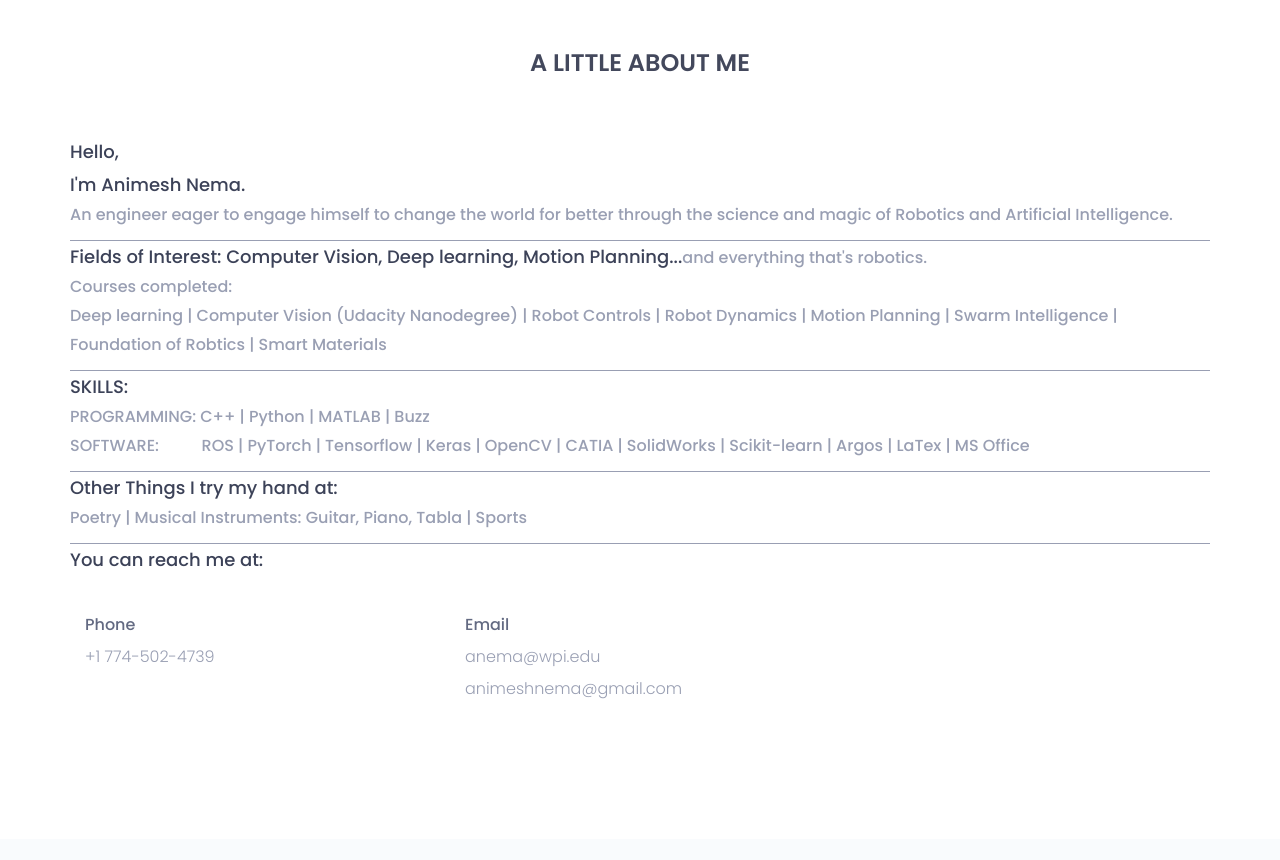
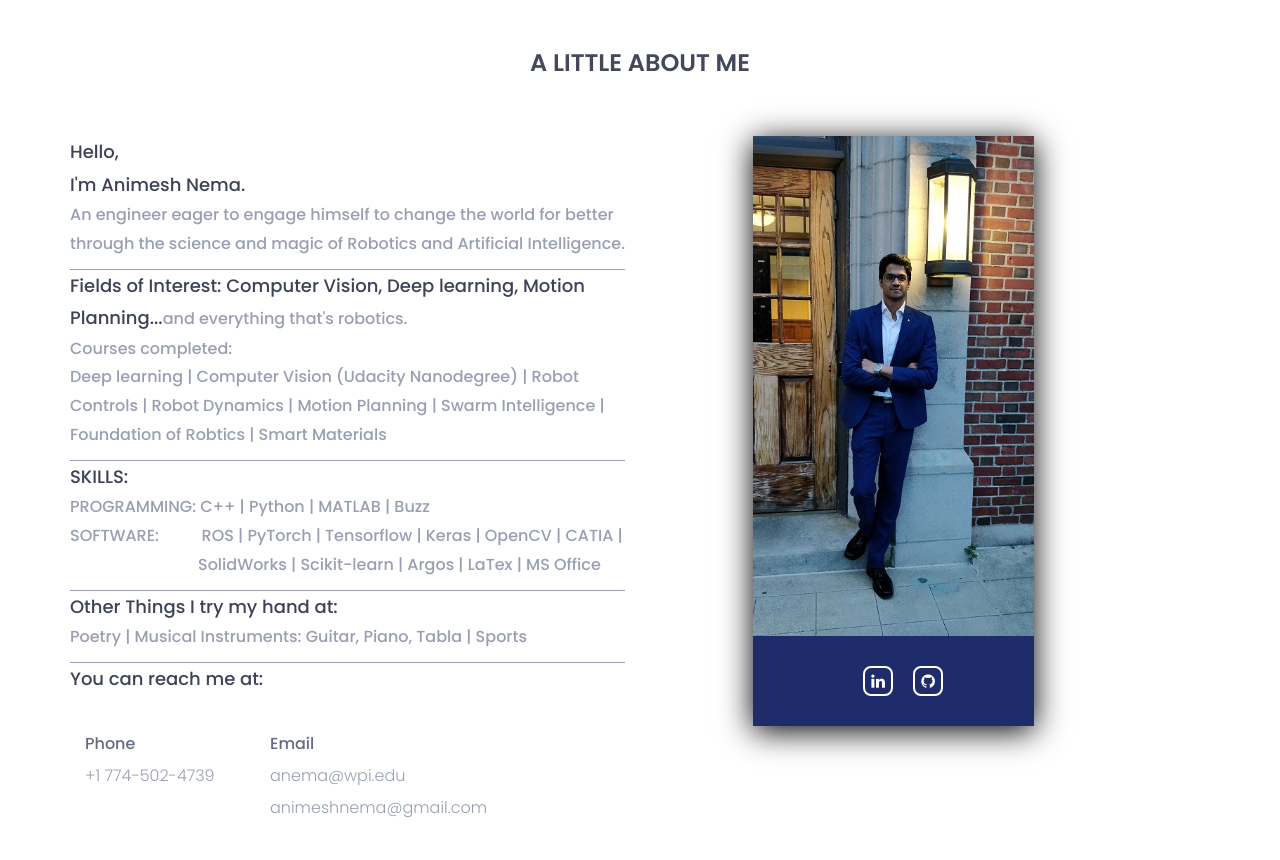
Before and after one commit to AnimeshNema/AnimeshNema.github.io, a plain HTML site: page index.html in a window 1280 px wide. Shown: the part 800-1660 px from the top of the page. Drawn offline with nearby package versions, Linux system fonts and the light colour scheme.

Commit message:
new website

```diff
--- a/assets/css/style.css
+++ b/assets/css/style.css
@@ -359,7 +359,7 @@ nav.navbar.bootsnav .navbar-toggle i{color: #d92cf9;}
 
 .education {
     background:  #f9fbfd;
-    padding-top:  50px;
+    padding-top:  2s0px;
 }
 .education-horizontal-timeline {
     padding: 50px 0;
--- a/index.html
+++ b/index.html
@@ -105,7 +105,7 @@
 					<div class="col-md-12 text-center">
 						<div class="header-text">
 							<!-- <h2>hello<span>,</span> i'm <br> Animesh <br> Nema <span>.</span>   </h2> -->
-              <h2><span>Animesh Nema</span></h2>
+              <h2><span>Hi,<br> I am Animesh Nema</span></h2>
 							<p>Roboticist | Enthusiast | and much more... </p>
               <a href="documents/resume.pdf" target="_blank">view resume</a>
 						</div><!--/.header-text-->
@@ -123,8 +123,8 @@
 			</div>
 			<div class="container">
 				<div class="about-content">
-					<!-- <div class="row"> -->
-						<!-- <div class="col-sm-6"> -->
+					<div class="row">
+						<div class="col-sm-6">
 							<div class="single-about-txt">
                 <h3>Hello,</h3>
 								<h3>
@@ -139,7 +139,7 @@
                 <h3>
                   SKILLS:
                 <p>PROGRAMMING: C++ | Python | MATLAB | Buzz <br>
-                SOFTWARE: <span style = "margin-left:2.4em"> ROS | PyTorch | Tensorflow | Keras | OpenCV | CATIA | SolidWorks | Scikit-learn | Argos | LaTex | MS Office </span></p>
+                SOFTWARE: <span style = "margin-left:2.4em"> ROS | PyTorch | Tensorflow | Keras | OpenCV | CATIA | <span style = "margin-left:8em"> SolidWorks | Scikit-learn | Argos | LaTex | MS Office </span></p>
                 </h3>
                 <h3>
                   Other Things I try my hand at:
@@ -152,6 +152,7 @@
 										<div class="single-about-add-info">
 											<h3>phone</h3>
 											<p>+1 774-502-4739</p>
+
 										</div>
 									</div>
 
@@ -162,14 +163,33 @@
                       <p>animeshnema@gmail.com</p>
 										</div>
 									</div>
-								<!-- <p>
-									Duis aute irure dolor in reprehenderit in voluptate velit esse cillum dolore eu fugiat nulla pariatur. Excepteur sint occaecat cupidatat non proident, sunt in culpa qui officia deserunt mollit anim id est laborum. Sed ut perspi unde omnis iste natus error sit voluptatem accusantium doloremque lauda ntium, totam rem aperiam, eaque ipsa quae ab illo inventore veritatis et quasi architecto beatae vitae dicta sunt explicabo. Nemo enim ipsam vo luptatem quia voluptas sit aspernatur aut odit aut fugit,
-								</p> -->
+							</div>
+						</div>
+            <div class="col-sm-offset-1 col-sm-5">
+							<div class="single-about-img">
+								<img src="assets/images/about/profile_image.jpg" alt="profile_image">
+								<div class="about-list-icon">
+									<ul>
+
+										<li>
+											<a href="#">
+												<i  class="fa fa-linkedin" aria-hidden="true"></i>
+											</a>
+										</li><!-- / li -->
+										<li>
+											<a href="#">
+												<i  class="fa fa-github" aria-hidden="true"></i>
+											</a>
+										</li><!-- / li -->
+
+
+									</ul><!-- / ul -->
+								</div><!-- /.about-list-icon -->
 
 							</div>
-						<!-- </div> -->
 
-					<!-- </div> -->
+						</div>
+					</div>
 				</div>
 			</div>
 		</section><!--/.about-->
@@ -549,10 +569,7 @@
 		</section><!--/.portfolio-->
 		<!--portfolio end -->
 
-
-
 		<!--contact start -->
-
 
 		<!-- </section><!--/.contact-->
 		<!--contact end -->
```
